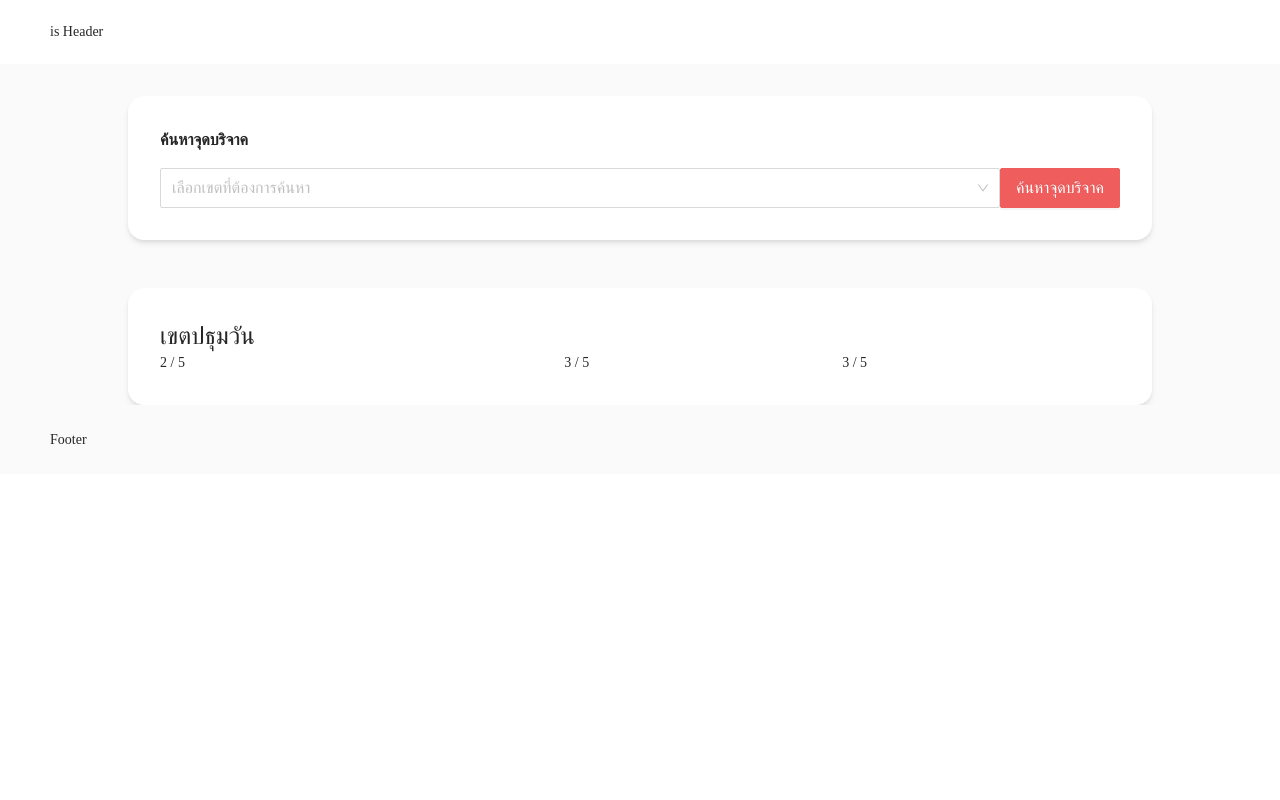
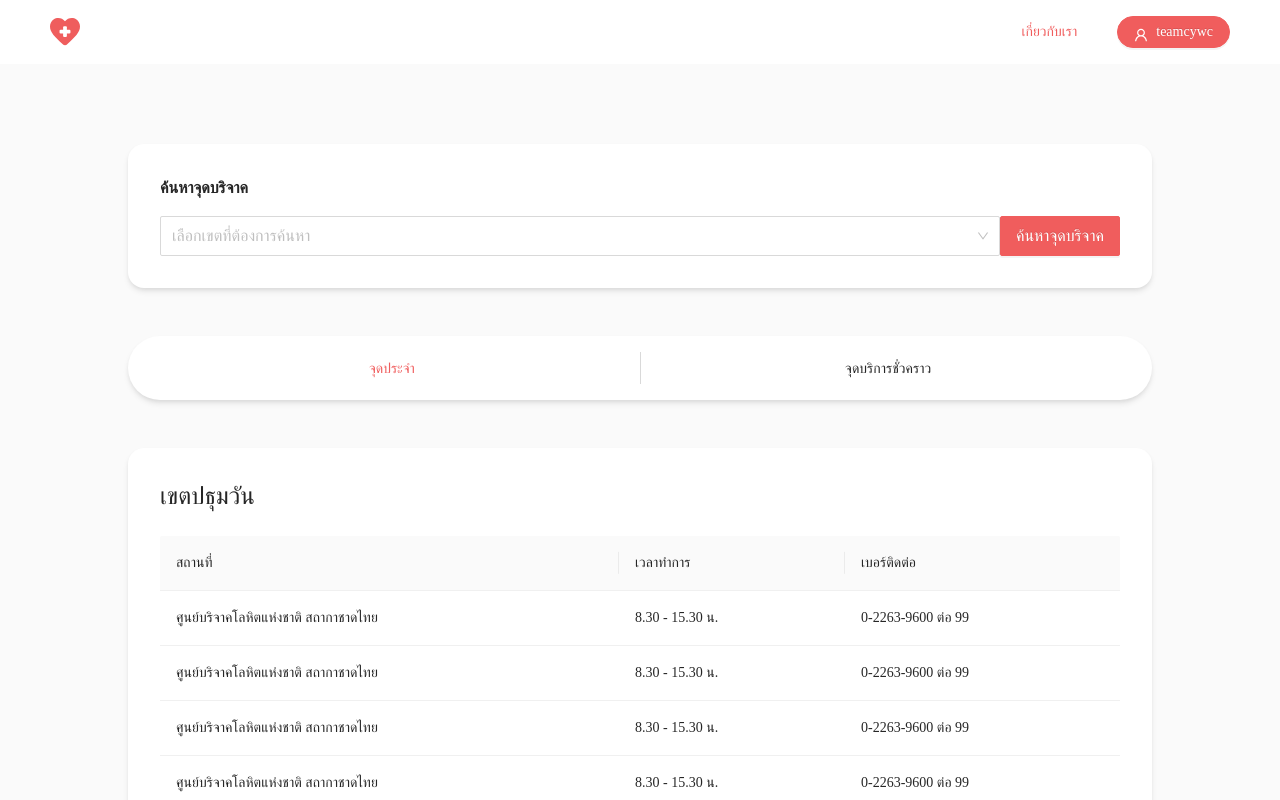
Before and after one commit to WebmasterCamp/ywc18-workshop-c, a React (Create React App) app: page /donate in a window 1280 px wide. Shown: the top 800 px of the page. Built offline with nearby package versions, Linux system fonts and the light colour scheme.

Commit message:
Add Donate location

```diff
--- a/src/containers/Blog/index.js
+++ b/src/containers/Blog/index.js
@@ -1,12 +1,14 @@
 import React from "react";
 import { Layout } from "antd";
+import NavBar from "../../components/NavBar";
+import Footer from "../../components/Footer";
 
 const Blog = () => {
-  const { Header, Footer, Content } = Layout;
+  const { Content } = Layout;
 
   return (
     <Layout>
-      <Header>is Header</Header>
+      <NavBar />
       <Content>
         <div className="max-w-screen-lg m-auto mt-16">
           <div className="bg-no-repeat bg-center bg-primary-200 bg-cover h-372px rounded-xl mb-16" />
@@ -31,7 +33,7 @@ const Blog = () => {
           </p>
         </div>
       </Content>
-      <Footer>Footer</Footer>
+      <Footer />
     </Layout>
   );
 };
--- a/src/containers/DonateLocation/index.js
+++ b/src/containers/DonateLocation/index.js
@@ -1,28 +1,76 @@
-import React from "react";
-import { Layout, Col, Row } from "antd";
+import React, { useState } from "react";
+import { Layout, Table } from "antd";
 import BloodDonation from "../Home/BloodDonation";
+import { mainBloodService } from "../../utilities/bloodservice";
+import NavBar from "../../components/NavBar";
+import Footer from "../../components/Footer";
+
+const columns = [
+  {
+    title: "สถานที่",
+    dataIndex: "location",
+    key: "location",
+  },
+  {
+    title: "เวลาทำการ",
+    dataIndex: "time",
+    key: "time",
+  },
+  {
+    title: "เบอร์ติดต่อ",
+    dataIndex: "tel",
+    key: "tel",
+  },
+];
 
 const DonateLocation = () => {
-  const { Header, Footer, Content } = Layout;
+  const { Content } = Layout;
+  const [service, setService] = useState("จุดประจำ");
 
   return (
     <Layout>
-      <Header>is Header</Header>
+      <NavBar />
       <Content>
         <div className="max-w-screen-lg m-auto mt-8">
           <BloodDonation />
 
+          <div className="rounded-full shadow-md h-auto bg-white mb-12 p-4">
+            <div className="flex">
+              <div
+                className={
+                  service === "จุดประจำ"
+                    ? "flex justify-center w-full items-center cursor-pointer text-primary-200"
+                    : "flex justify-center w-full items-center cursor-pointer"
+                }
+                onClick={() => setService("จุดประจำ")}
+              >
+                จุดประจำ
+              </div>
+              <div className="w-px h-8" style={{ background: "#D9D9D9" }} />
+              <div
+                className={
+                  service === "จุดบริการชั่วคราว"
+                    ? "flex justify-center w-full items-center cursor-pointer text-primary-200"
+                    : "flex justify-center w-full items-center cursor-pointer"
+                }
+                onClick={() => setService("จุดบริการชั่วคราว")}
+              >
+                จุดบริการชั่วคราว
+              </div>
+            </div>
+          </div>
+
           <div className="rounded-2xl shadow-md h-auto bg-white  p-8">
-            <h1 className="text-2xl">เขตปธุมวัน</h1>
-            <Row>
-              <Col flex={3}>2 / 5</Col>
-              <Col flex={2}>3 / 5</Col>
-              <Col flex={2}>3 / 5</Col>
-            </Row>
+            <h1 className="text-2xl mb-6">{"เขตปธุมวัน"}</h1>
+            <Table
+              columns={columns}
+              dataSource={mainBloodService}
+              rowKey="id"
+            />
           </div>
         </div>
       </Content>
-      <Footer>Footer</Footer>
+      <Footer />
     </Layout>
   );
 };
--- a/src/utilities/bloodservice.js
+++ b/src/utilities/bloodservice.js
@@ -1,5 +1,30 @@
 export const mainBloodService = [
   {
+    id: 1,
+    location: "ศูนย์บริจาคโลหิตแห่งชาติ สถากาชาดไทย",
+    time: "8.30 - 15.30 น.",
+    tel: "0-2263-9600 ต่อ 99",
+  },
+  {
+    id: 2,
+    location: "ศูนย์บริจาคโลหิตแห่งชาติ สถากาชาดไทย",
+    time: "8.30 - 15.30 น.",
+    tel: "0-2263-9600 ต่อ 99",
+  },
+  {
+    id: 3,
+    location: "ศูนย์บริจาคโลหิตแห่งชาติ สถากาชาดไทย",
+    time: "8.30 - 15.30 น.",
+    tel: "0-2263-9600 ต่อ 99",
+  },
+  {
+    id: 4,
+    location: "ศูนย์บริจาคโลหิตแห่งชาติ สถากาชาดไทย",
+    time: "8.30 - 15.30 น.",
+    tel: "0-2263-9600 ต่อ 99",
+  },
+  {
+    id: 5,
     location: "ศูนย์บริจาคโลหิตแห่งชาติ สถากาชาดไทย",
     time: "8.30 - 15.30 น.",
     tel: "0-2263-9600 ต่อ 99",
```
